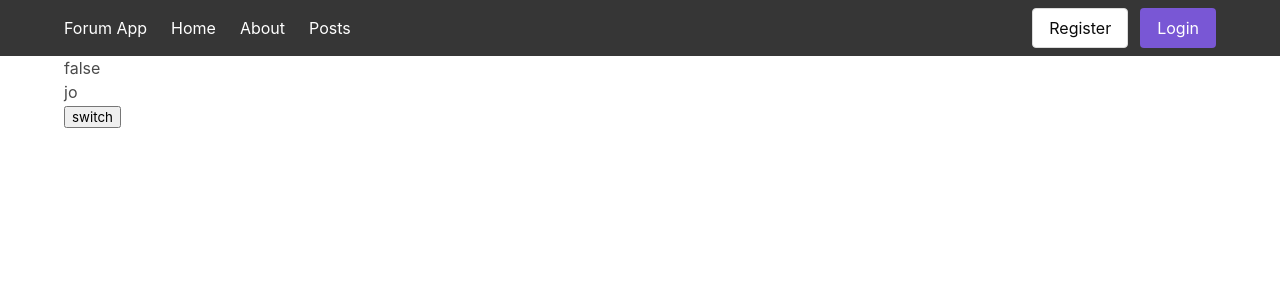
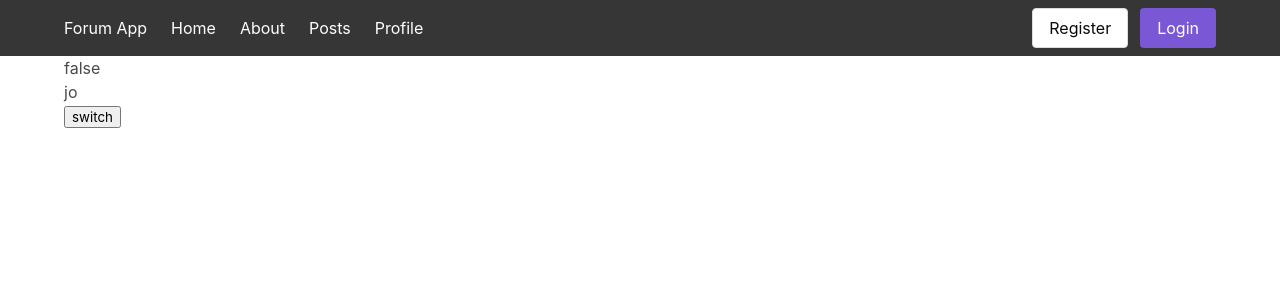
Before and after one commit to ermal-abiti/forum-app, a Vue app in the folder frontend/: page / in a window 1280 px wide. Shown: the top 300 px of the page. Built offline with nearby package versions, Linux system fonts and the light colour scheme; no server answers.

Commit message:
Navbar modified

```diff
--- a/frontend/src/components/parts/Navbar.vue
+++ b/frontend/src/components/parts/Navbar.vue
@@ -12,6 +12,7 @@
             <router-link to="/" class="navbar-item">Home</router-link>
             <router-link to="/about" class="navbar-item">About</router-link>
             <router-link to="/posts" class="navbar-item">Posts</router-link>
+            <router-link to="/userprofile" class="navbar-item">Profile</router-link>
         </div>
 
         <div class="navbar-end">
--- a/frontend/src/components/profiles/UserProfiles.vue
+++ b/frontend/src/components/profiles/UserProfiles.vue
@@ -2,13 +2,16 @@
 <div>
   <div class='columns'>
   <div class='container profile'>
+    <!-- Profile section -->
     <div class='section profile-heading'>
       <div class='columns is-mobile is-multiline'>
+        <!-- Profile content -->
         <div class='column is-2'>
           <span class='header-icon user-profile-image'>
-            <img class="imgprofile" src='avatarr.png' >
+            <img class="imgprofile" src='/avatarr.png' >
           </span>
         </div>
+        <!-- Name and Bio -->
         <div class='column is-4-tablet is-10-mobile name'>
           <p>
             <span class='title is-bold'>Leon Berisha</span>
@@ -18,6 +21,7 @@
             Leoni o bossi ma i fort i te gjitha kohrave .
           </p>
         </div>
+        <!-- Profile Data -->
         <div class='column is-2-tablet is-4-mobile has-text-centered'>
           <p class='stat-val'>15</p>
           <p class='stat-key'>searches</p>
@@ -32,6 +36,7 @@
         </div>
       </div>
     </div>
+    <!-- Interactions data -->
     <div class='profile-options is-fullwidth'>
       <div class='tabs is-fullwidth is-medium'>
         <ul>
@@ -63,6 +68,7 @@
         </ul>
       </div>
     </div>
+    <!-- Posts -->
     <div class='box' style='border-radius: 0px;'>
             <div class="media-content">
               <div class="content">
@@ -72,6 +78,7 @@
                     KAJVNKJNVKJANLAKMLQANLDNCKJLDNEVLOINKE
                 </p>
               </div>
+              <!-- Icons -->
                 <div class="level-left">
                     <a class="level-item">
                     <span class="icon is-small"><i class="fas fa-reply"></i></span>
--- a/frontend/src/router/index.js
+++ b/frontend/src/router/index.js
@@ -5,8 +5,7 @@ import VueRouter from 'vue-router'
 import Home from '../views/Home.vue'
 import Login from '../components/auth/Login.vue'
 import Register from '../components/auth/Register.vue'
-import store from '../store.js';
-
+import store from '../store.js'
 import Posts from '../components/posts/Posts.vue'
 import UserProfiles from '../components/profiles/UserProfiles.vue'
 
```
